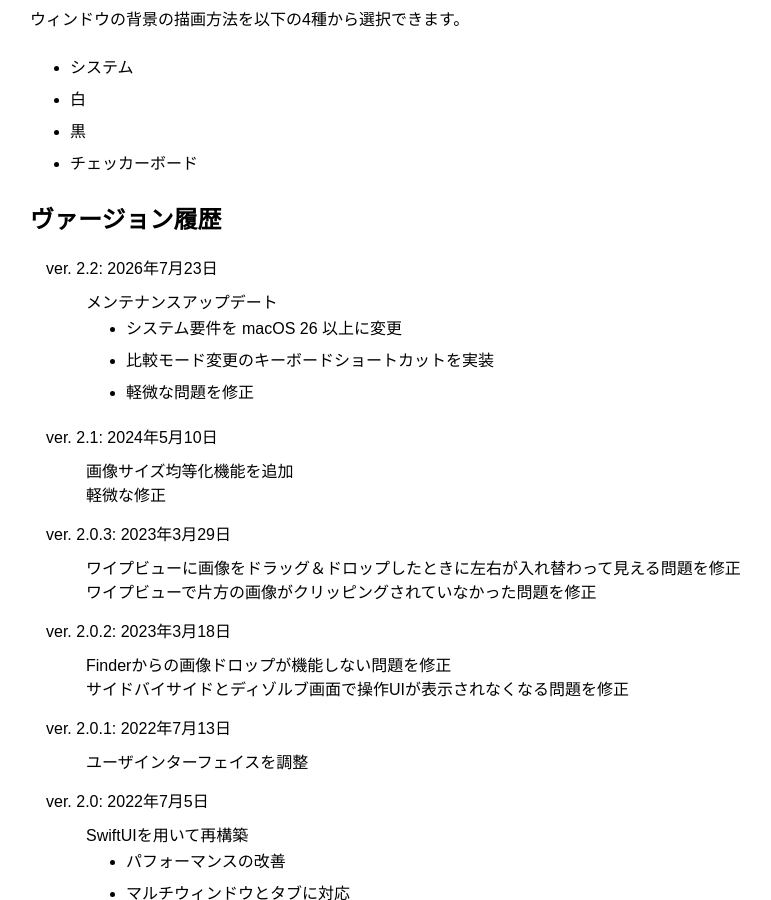
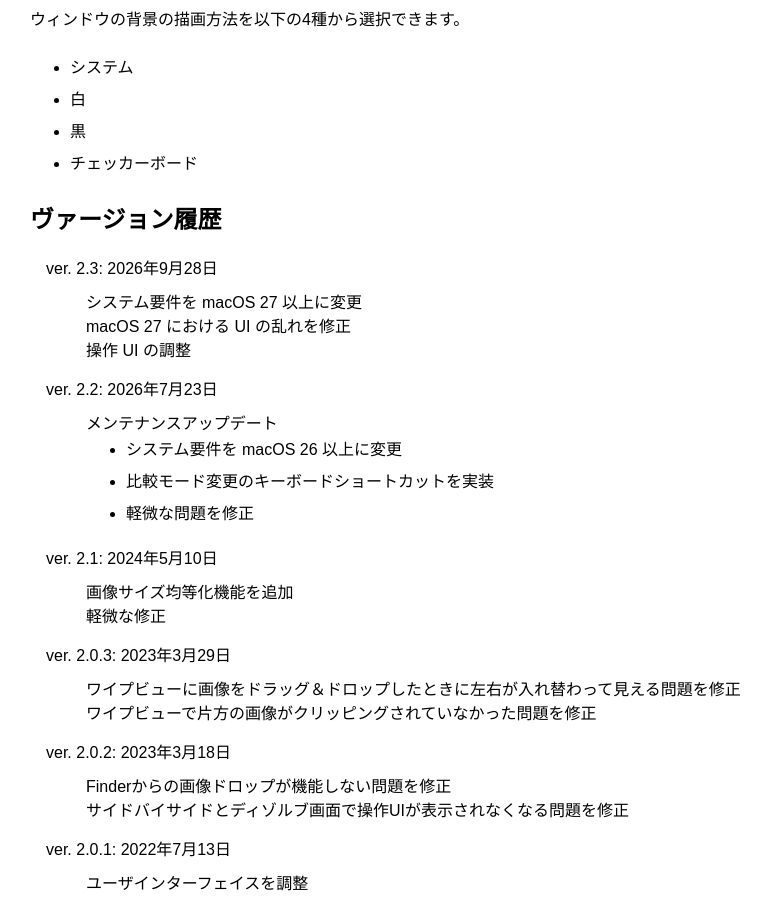
Before and after one commit to GenjiApp/genjiapp.github.io, a Jekyll site: the page built from mac/imagediff/index.html, in a window 1280 px wide and 900 px high, scrolled down 1997 px. Shown: the whole window, without its empty margins (160-931 px from the left). Built offline with Jekyll 4.4.1, drawn with Linux system fonts in a browser that asks for light colours.

Commit message:
add new release ImageDiff v2.3

```diff
--- a/mac/imagediff/index.html
+++ b/mac/imagediff/index.html
@@ -15,7 +15,7 @@ description: ImageDiffはふたつの画像間の差異をいくつかの方法
 </ul>
 
 <h2>システム要件</h2>
-<p>macOS 26以上</p>
+<p>macOS 27以上</p>
 
 <h2>使用方法</h2>
 <h3>画像を開く</h3>
@@ -54,6 +54,11 @@ description: ImageDiffはふたつの画像間の差異をいくつかの方法
 
 <h2>ヴァージョン履歴</h2>
 <dl>
+  <dt>ver. 2.3: 2026年9月28日</dt>
+  <dd>システム要件を macOS 27 以上に変更</dd>
+  <dd>macOS 27 における UI の乱れを修正</dd>
+  <dd>操作 UI の調整</dd>
+
   <dt>ver. 2.2: 2026年7月23日</dt>
   <dd>メンテナンスアップデート
     <ul>
```
Also changed, not shown: mac/imagediff/index_en.html (+6 -1 lines).
